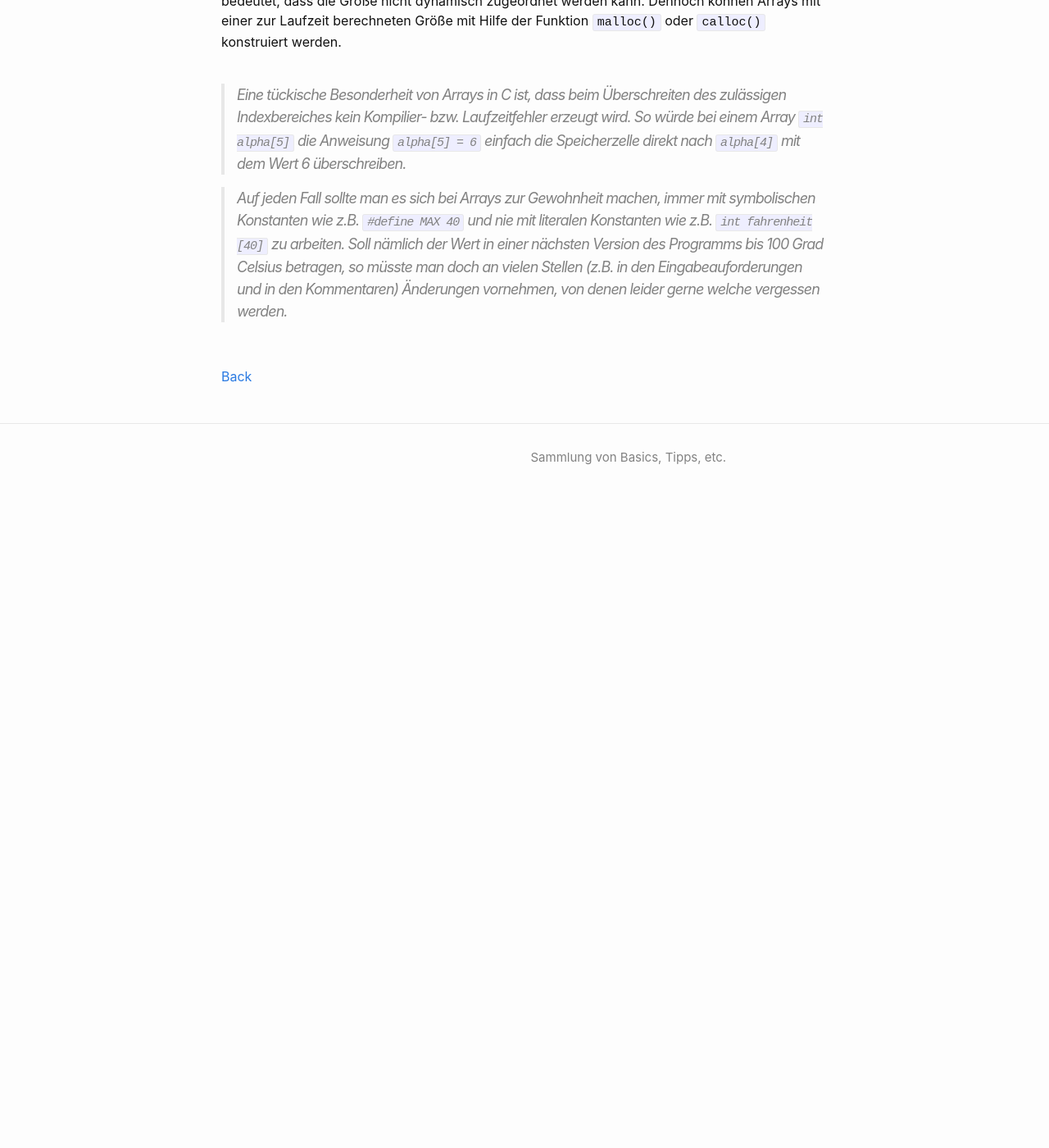
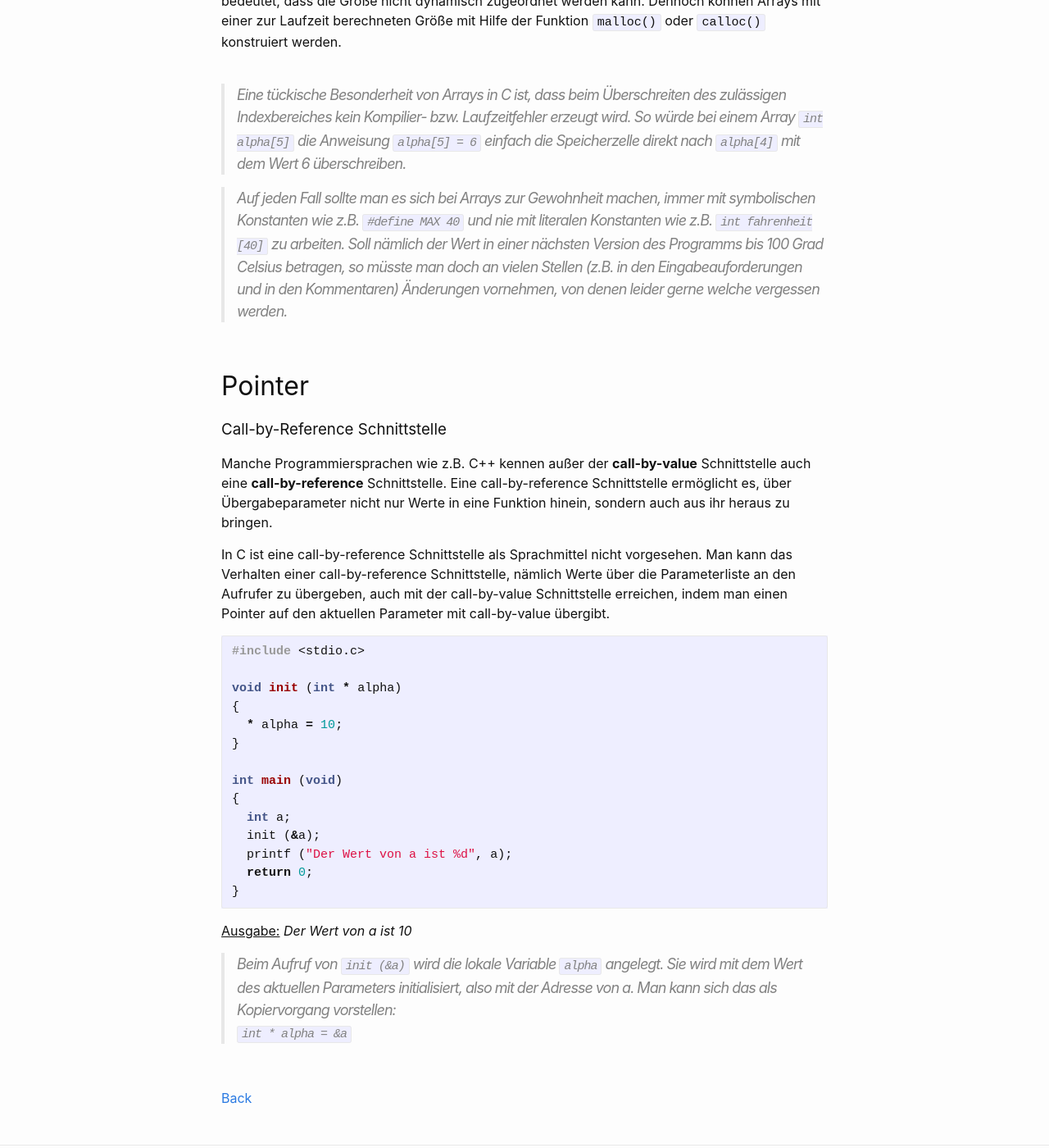
Before and after one commit to Hautaklyttn/progDocs, a Jekyll site: the page built from docs/articles/c_cpp.md, in a window 1280 px wide and 1400 px high, scrolled down 4853 px. Shown: the whole window at 82% size. Built offline with Jekyll 4.4.1, drawn with Linux system fonts in a browser that asks for light colours; before the commit the page ends 5483 px from its top, so only the background shows below that.

Commit message:
Ergänzungen Kapitel C/C++

````diff
--- a/docs/articles/c_cpp.md
+++ b/docs/articles/c_cpp.md
@@ -149,6 +149,39 @@ In C gibt es im Gegensatz zu anderen Sprachen **kein Schlüsselwort array**. Der
 
 > Auf jeden Fall sollte man es sich bei Arrays zur Gewohnheit machen, immer mit symbolischen Konstanten wie z.B. `#define MAX 40` und nie mit literalen Konstanten wie z.B. `int fahrenheit [40]` zu arbeiten. Soll nämlich der Wert in einer nächsten Version des Programms bis 100 Grad Celsius betragen, so müsste man doch  an vielen Stellen (z.B. in den Eingabeauforderungen und in den Kommentaren) Änderungen vornehmen, von denen leider gerne welche vergessen werden.
 
+&nbsp;
+
+# Pointer
+
+### Call-by-Reference Schnittstelle
+
+Manche Programmiersprachen wie z.B. C++ kennen außer der **call-by-value** Schnittstelle auch eine **call-by-reference** Schnittstelle. Eine call-by-reference Schnittstelle ermöglicht es, über Übergabeparameter nicht nur Werte in eine Funktion hinein, sondern auch aus ihr heraus zu bringen.
+
+In C ist eine call-by-reference Schnittstelle als Sprachmittel nicht vorgesehen. Man kann das Verhalten einer call-by-reference Schnittstelle, nämlich Werte über die Parameterliste an den Aufrufer zu übergeben, auch mit der call-by-value Schnittstelle erreichen, indem man einen Pointer auf den aktuellen Parameter mit call-by-value übergibt.
+
+```c
+#include <stdio.c>
+
+void init (int * alpha)
+{
+  * alpha = 10;
+}
+
+int main (void)
+{
+  int a;
+  init (&a);
+  printf ("Der Wert von a ist %d", a);
+  return 0;
+}
+```
+
+<u>Ausgabe:</u> *Der Wert von a ist 10*
+
+> Beim Aufruf von `init (&a)` wird die lokale Variable `alpha` angelegt. Sie wird mit dem Wert des aktuellen Parameters initialisiert, also mit der Adresse von a. Man kann sich das als Kopiervorgang vorstellen:
+`int * alpha = &a`
+
+
 
 
 &nbsp;
````
